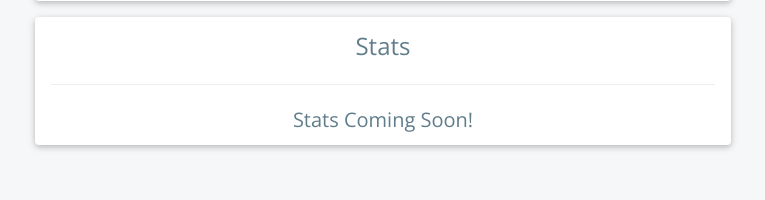
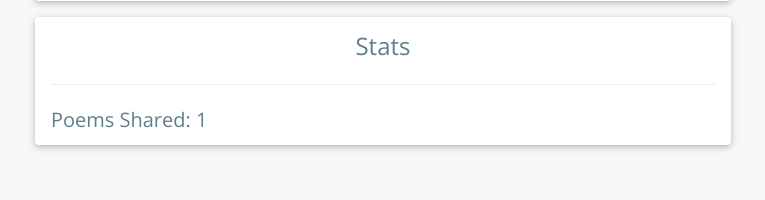
Before and after one commit to mordy-python/IndiePoetry, a Flask app: template templates/account.html in a window 1280 px wide. Shown: the part 503-703 px from the top of the page, without its empty margins (309-1074 px from the left). Run offline with Flask 2, Linux system fonts and the light colour scheme; the template is opened without the code that fills it: most values are stand-ins (such as "Sample title", 1, 10 or a date in 2020); some libraries are stand-ins or nearby versions.

Commit message:
added poem stats

```diff
--- a/templates/account.html
+++ b/templates/account.html
@@ -33,9 +33,8 @@
   <div class="w3-container w3-card w3-white w3-round w3-margin-bottom w3-margin-right w3-margin-left">
     <h3 class="w3-center w3-text-theme">Stats</h3>
     <hr class="w3-clear" />
-    <h4 class="w3-text-theme w3-center">Stats Coming Soon!</h4>
-    <!-- <p class="w3-text-theme">Poems Shared: {{num_poems}}</p>
-        <p class="w3-text-theme">Likes Recieved: {{num_likes}}</p> -->
+    <h4 class="w3-text-theme">Poems Shared: {{num_poems}}</h4>
+    <!-- <p class="w3-text-theme">Likes Recieved: {{num_likes}}</p> -->
   </div>
 </div>
 {% endblock content %}
```
